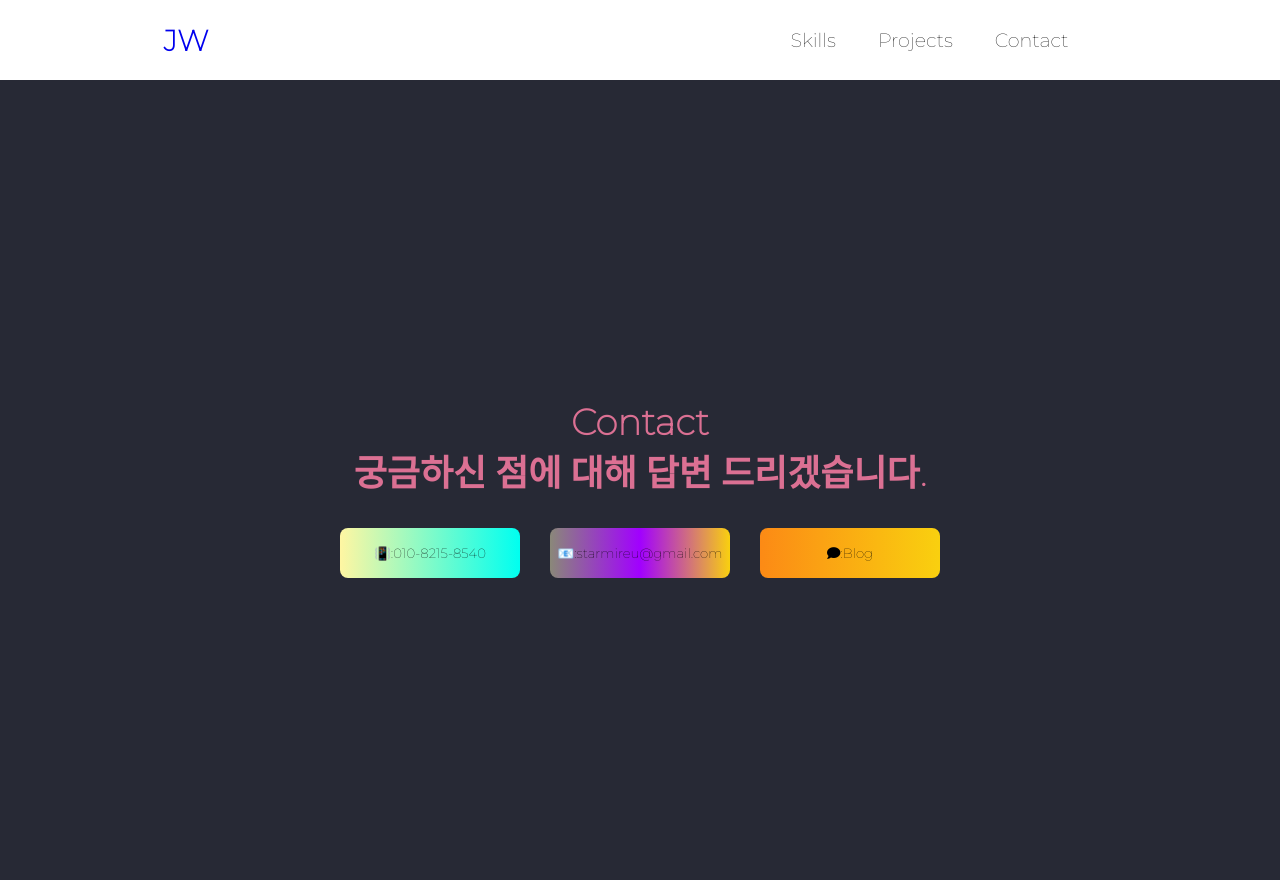
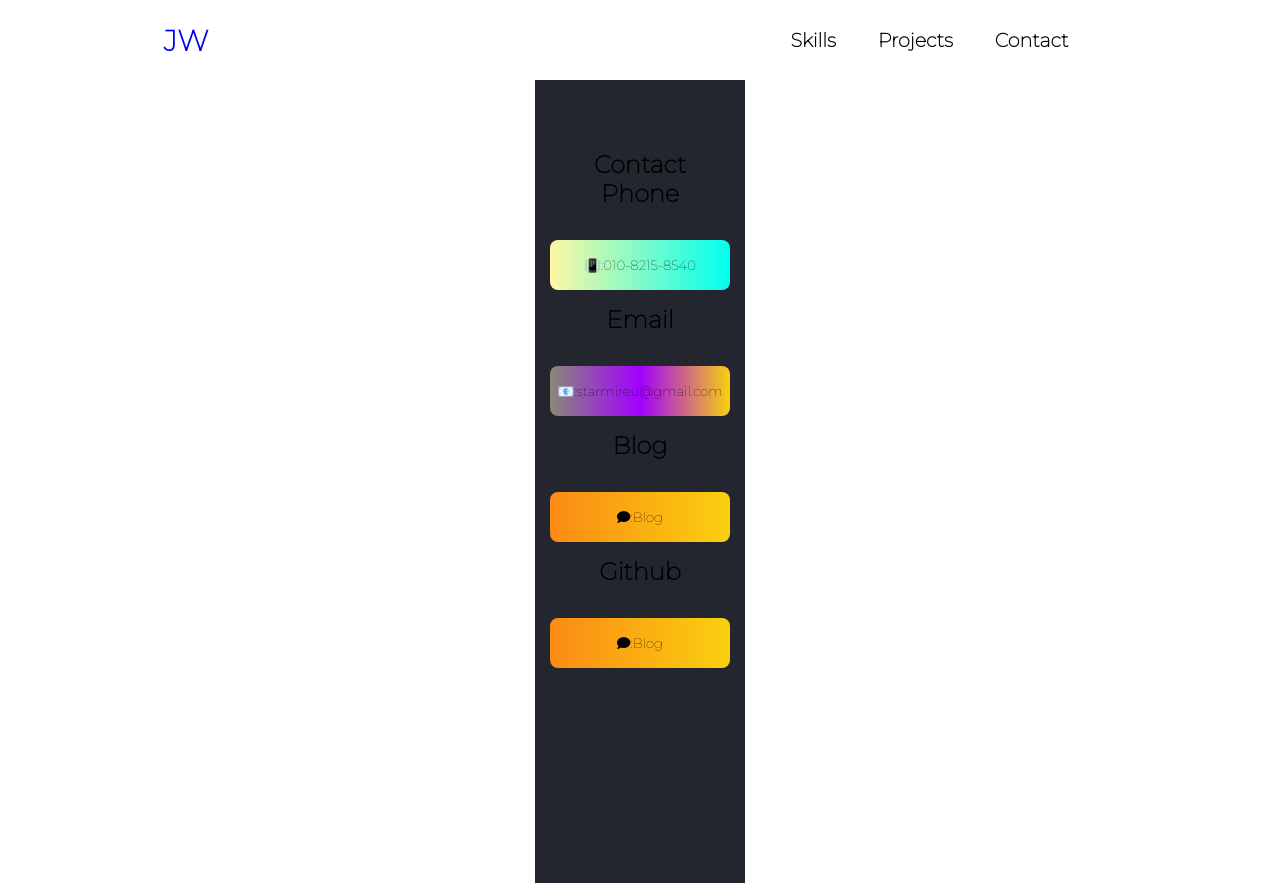
Before and after one commit to mireu-san/the-lighthouse, a React (Create React App) app: page /contact in a window 1280 px wide. Built offline with nearby package versions, Linux system fonts and the light colour scheme.

Commit message:
backup - menuitems

```diff
--- a/src/components/Navbar/Navbar.css
+++ b/src/components/Navbar/Navbar.css
@@ -5,6 +5,12 @@
     justify-content: center;
     align-items: center;
     font-size: 1.2rem;
+
+    overflow: hidden;
+    background-color: white;
+    position: fixed;
+    top: 0;
+    width: 100%;
 }
 
 .navbar__logo {
@@ -34,6 +40,7 @@
     color: black;
     text-decoration: none;
     padding: 0.5rem 1rem;
+    font-weight: bold;
 }
 
 .nav__links:hover {
--- a/src/pages/Contact.js
+++ b/src/pages/Contact.js
@@ -1,23 +1,25 @@
 import React from 'react'
-import { StyledIndex } from '../styles/index.styled'
+
 import '../styles/Contact.css'
 // import emailjs from 'emailjs-com';
 
 function Contact() {
     return (
-        <StyledIndex>
-        <div
+        <div className="contact__wallpaper"
             style={{
                 display: 'flex',
                 justifyContent: 'center',
                 alignItems: 'center',
-                height: '100vh'
+                height: '100vh',
+                backgroundColor: '#23252F',
             }}
         >
                 <section class="contact" id="contact">
                 <h1>Contact</h1>
-            <h2>궁금하신 점에 대해 답변 드리겠습니다.</h2>
                 <div class="contact__container">
+
+
+                <h2>Phone</h2>
                     <a href="tel:+8210-8215-8540">
                         <button
                             class="button__contact"
@@ -26,6 +28,9 @@ function Contact() {
                             📳:010-8215-8540
                         </button>
                     </a>
+
+
+                <h2>Email</h2>
                     <a href="mailto:starmireu@gmail.com">
                         <button
                         class="button__contact"
@@ -34,7 +39,21 @@ function Contact() {
                             📧:starmireu@gmail.com
                         </button>
                     </a>
+
+                <h2>Blog</h2>
                     <a href="https://silverlibrary.tistory.com/">
+                        <button
+                        class="button__contact"
+                        id="contact__btn__three"
+                        >
+                        <i class="fas fa-comment"></i>
+                            :Blog
+                        </button>
+                    </a>
+
+
+                    <h2>Github</h2>
+                    <a href="https://github.com/mireu-san">
                         <button
                         class="button__contact"
                         id="contact__btn__three"
@@ -45,10 +64,7 @@ function Contact() {
                     </a>
                 </div>
             </section>
-
-
         </div>
-        </StyledIndex>
     );
 };
 
--- a/src/styles/Contact.css
+++ b/src/styles/Contact.css
@@ -5,7 +5,16 @@
     text-align: center;
     align-items: center;
     justify-content: center;
+    background-color: #23252F;
   }
+
+.contact__wallpaper {
+  display: flex;
+  justify-self: center;
+  align-items: center;
+  height: 100vh;
+  background-color: #23252F;
+}
 
   .contact h1 h2 {
     margin-bottom: var(--bottom-margin-2);
--- a/src/styles/Skills.css
+++ b/src/styles/Skills.css
@@ -4,6 +4,7 @@
   margin: auto;
   text-align: center;
   margin-top: 2.5rem;
+  background-color: #23252F;
 }
 
 .skills {
@@ -44,7 +45,7 @@
 /* horizontal layout END */
 
 .box {
-  background-color: #fff;
+  /* background-color: #fff; */
   border-radius: 11px;
   box-shadow: 0 6px 20px;
   padding: 20px;
@@ -57,8 +58,12 @@
 /* each white box START*/
 .skill__icon {
   margin: 2px;
+
+
+
+
 }
-
 /* each white box  END*/
 
+
 /* END OF skills  */
--- a/src/styles/index.styled.js
+++ b/src/styles/index.styled.js
@@ -3,8 +3,11 @@ import styled from "styled-components";
 export const StyledIndex = styled.h1`
     font-size: 1.5em;
     text-align: center;
-    color: palevioletred;
+    color: white;
     background-color: #272935;
+
+
+
 `;
 
 export const HomePicture = styled.img`
```
Lines whose indentation alone changed are shown as unchanged.
